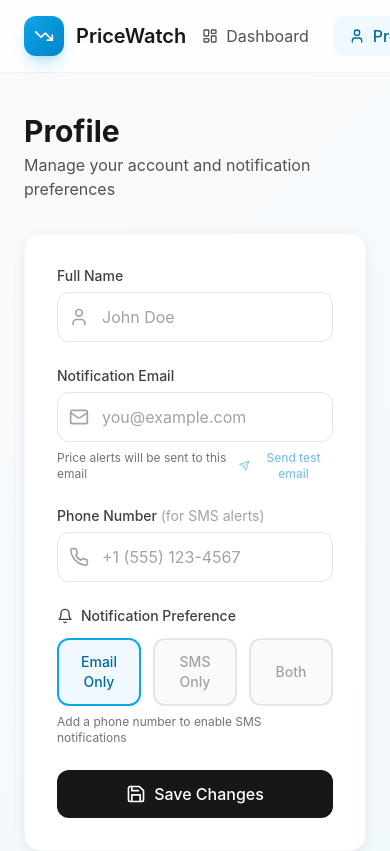
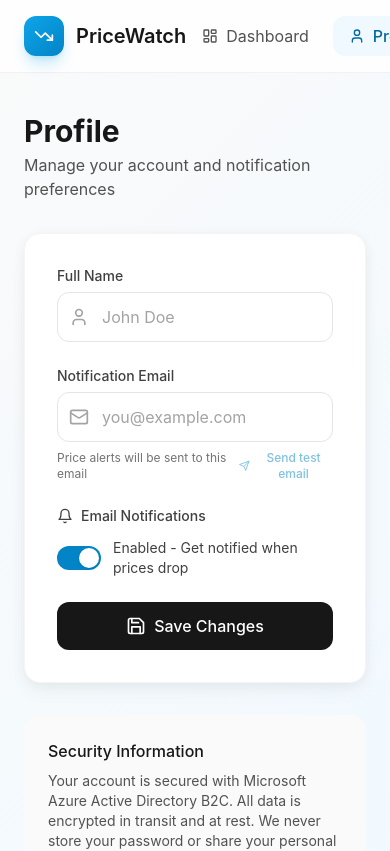
Before and after one commit to gauravojha89/price-tracker, a React (Vite) app in the folder frontend/: page /profile in a window 390 px wide. Shown: the top 851 px of the page. Built offline with nearby package versions, Linux system fonts and the light colour scheme; no server answers.

Commit message:
Remove phone number field - SMS not supported

```diff
--- a/frontend/src/pages/ProfilePage.tsx
+++ b/frontend/src/pages/ProfilePage.tsx
@@ -1,6 +1,6 @@
 import { useState, useEffect, FormEvent } from 'react'
 import { motion } from 'framer-motion'
-import { User, Mail, Phone, Bell, Save, Loader2, CheckCircle, Send } from 'lucide-react'
+import { User, Mail, Bell, Save, Loader2, CheckCircle, Send } from 'lucide-react'
 import LoadingSpinner from '../components/LoadingSpinner'
 import api from '../services/simpleApi'
 import type { User as UserType, UpdateUserRequest } from '../types'
@@ -17,8 +17,7 @@ export default function ProfilePage() {
   // Form state
   const [name, setName] = useState('')
   const [email, setEmail] = useState('')
-  const [phoneNumber, setPhoneNumber] = useState('')
-  const [notificationPreference, setNotificationPreference] = useState<'email' | 'sms' | 'both'>('email')
+  const [emailNotifications, setEmailNotifications] = useState(true)
 
   useEffect(() => {
     fetchProfile()
@@ -31,8 +30,7 @@ export default function ProfilePage() {
       setUser(result.data)
       setName(result.data.name || '')
       setEmail(result.data.email || '')
-      setPhoneNumber(result.data.phoneNumber || '')
-      setNotificationPreference(result.data.notificationPreference || 'email')
+      setEmailNotifications(result.data.emailNotifications !== false)
     }
     setLoading(false)
   }
@@ -50,18 +48,10 @@ export default function ProfilePage() {
       return
     }
 
-    // Phone number validation
-    if (phoneNumber && !/^\+?[1-9]\d{9,14}$/.test(phoneNumber.replace(/[\s-]/g, ''))) {
-      setError('Please enter a valid phone number')
-      setSaving(false)
-      return
-    }
-
     const data: UpdateUserRequest = {
       name: name.trim(),
       email: email.trim(),
-      phoneNumber: phoneNumber.trim() || undefined,
-      notificationPreference,
+      emailNotifications,
     }
 
     const result = await api.updateProfile(data)
@@ -178,63 +168,34 @@ export default function ProfilePage() {
             </div>
           </div>
 
-          {/* Phone Number */}
-          <div>
-            <label
-              htmlFor="phone"
-              className="block text-sm font-medium text-gray-700 mb-1.5"
-            >
-              Phone Number{' '}
-              <span className="text-gray-400 font-normal">(for SMS alerts)</span>
-            </label>
-            <div className="relative">
-              <Phone className="absolute left-3 top-1/2 -translate-y-1/2 w-5 h-5 text-gray-400" />
-              <input
-                id="phone"
-                type="tel"
-                value={phoneNumber}
-                onChange={(e) => setPhoneNumber(e.target.value)}
-                placeholder="+1 (555) 123-4567"
-                className="w-full pl-11 pr-4 py-3 border border-gray-200 rounded-xl focus:ring-2 focus:ring-primary-500 focus:border-primary-500 transition-colors"
-              />
-            </div>
-          </div>
-
-          {/* Notification Preference */}
+          {/* Email Notifications */}
           <div>
             <label className="block text-sm font-medium text-gray-700 mb-3">
               <span className="flex items-center gap-2">
                 <Bell className="w-4 h-4" />
-                Notification Preference
+                Email Notifications
               </span>
             </label>
-            <div className="grid grid-cols-3 gap-3">
-              <NotificationOption
-                value="email"
-                label="Email Only"
-                selected={notificationPreference === 'email'}
-                onChange={() => setNotificationPreference('email')}
-              />
-              <NotificationOption
-                value="sms"
-                label="SMS Only"
-                selected={notificationPreference === 'sms'}
-                onChange={() => setNotificationPreference('sms')}
-                disabled={!phoneNumber}
-              />
-              <NotificationOption
-                value="both"
-                label="Both"
-                selected={notificationPreference === 'both'}
-                onChange={() => setNotificationPreference('both')}
-                disabled={!phoneNumber}
-              />
-            </div>
-            {!phoneNumber && (
-              <p className="mt-2 text-xs text-gray-500">
-                Add a phone number to enable SMS notifications
-              </p>
-            )}
+            <label className="flex items-center gap-3 cursor-pointer">
+              <div className="relative">
+                <input
+                  type="checkbox"
+                  checked={emailNotifications}
+                  onChange={(e) => setEmailNotifications(e.target.checked)}
+                  className="sr-only"
+                />
+                <div className={`w-11 h-6 rounded-full transition-colors ${
+                  emailNotifications ? 'bg-primary-600' : 'bg-gray-300'
+                }`}>
+                  <div className={`absolute top-0.5 left-0.5 w-5 h-5 bg-white rounded-full shadow transition-transform ${
+                    emailNotifications ? 'translate-x-5' : 'translate-x-0'
+                  }`} />
+                </div>
+              </div>
+              <span className="text-sm text-gray-700">
+                {emailNotifications ? 'Enabled' : 'Disabled'} - Get notified when prices drop
+              </span>
+            </label>
           </div>
 
           {/* Error */}
@@ -286,34 +247,3 @@ export default function ProfilePage() {
     </div>
   )
 }
-
-function NotificationOption({
-  value: _value,
-  label,
-  selected,
-  onChange,
-  disabled,
-}: {
-  value: string
-  label: string
-  selected: boolean
-  onChange: () => void
-  disabled?: boolean
-}) {
-  return (
-    <button
-      type="button"
-      onClick={onChange}
-      disabled={disabled}
-      className={`py-3 px-4 rounded-xl border-2 text-sm font-medium transition-all ${
-        selected
-          ? 'border-primary-500 bg-primary-50 text-primary-700'
-          : disabled
-          ? 'border-gray-200 bg-gray-50 text-gray-400 cursor-not-allowed'
-          : 'border-gray-200 text-gray-600 hover:border-gray-300'
-      }`}
-    >
-      {label}
-    </button>
-  )
-}
--- a/frontend/src/services/simpleApi.ts
+++ b/frontend/src/services/simpleApi.ts
@@ -92,8 +92,6 @@ export async function getProfile(): Promise<ApiResponse<User>> {
 export async function updateProfile(data: {
   name?: string
   email?: string
-  phoneNumber?: string
-  notificationPreference?: 'email' | 'sms' | 'both'
   emailNotifications?: boolean
 }): Promise<ApiResponse<User>> {
   return request<User>('/user/profile', {
--- a/frontend/src/types/index.ts
+++ b/frontend/src/types/index.ts
@@ -2,8 +2,7 @@ export interface User {
   id: string
   email: string
   name: string
-  phoneNumber?: string | null
-  notificationPreference: 'email' | 'sms' | 'both'
+  emailNotifications?: boolean
   createdAt?: string
   updatedAt?: string
 }
@@ -39,8 +38,6 @@ export interface CreateProductRequest {
 export interface UpdateUserRequest {
   name?: string
   email?: string
-  phoneNumber?: string
-  notificationPreference?: 'email' | 'sms' | 'both'
   emailNotifications?: boolean
 }
 
```
